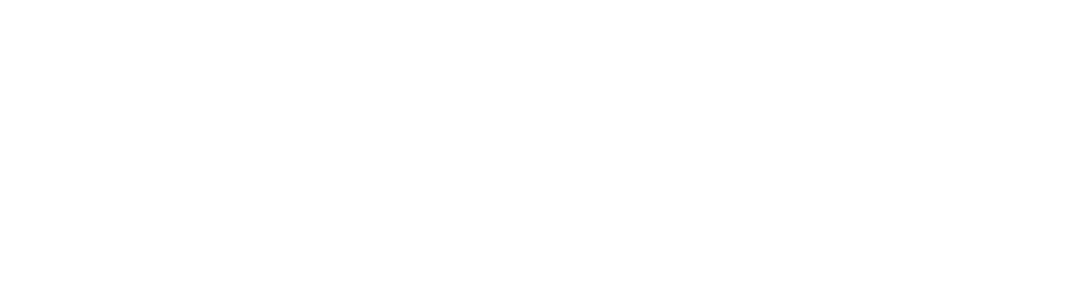
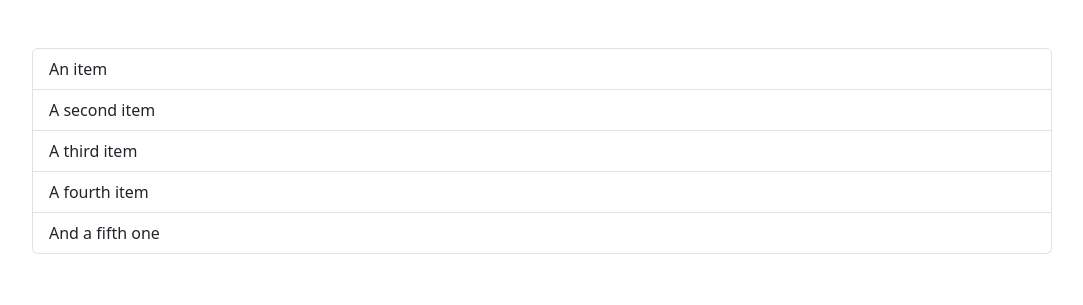
Before and after one commit to GLCVLL/vue-email-list, a plain HTML site: page index.html in a window 1280 px wide. Shown: the whole page, without its empty margins (98-1181 px from the left). Drawn offline with nearby package versions, Linux system fonts and the light colour scheme.

Commit message:
added list in html

```diff
--- a/index.html
+++ b/index.html
@@ -18,6 +18,14 @@
     <title>Email List</title>
 </head>
 <body>
-
+    <div id="root" class="container">
+        <ul class="list-group p-5">
+            <li class="list-group-item">An item</li>
+            <li class="list-group-item">A second item</li>
+            <li class="list-group-item">A third item</li>
+            <li class="list-group-item">A fourth item</li>
+            <li class="list-group-item">And a fifth one</li>
+          </ul>
+    </div>
 </body>
 </html>
```
